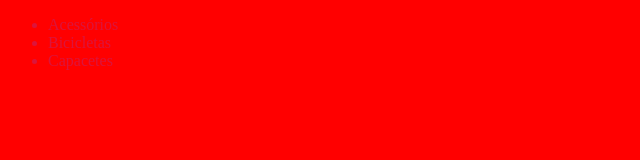
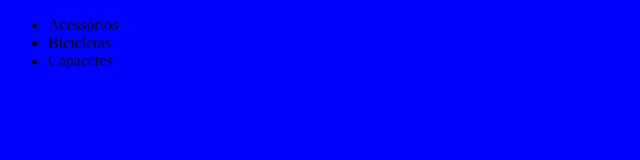
Before and after one commit to renatohub46/sitebikes, a plain HTML site: page index.html in a window 1280 px wide. Shown: the whole page, without its empty margins (0-640 px from the left). Drawn offline with Linux system fonts and the light colour scheme.

Commit message:
Add files via upload

```diff
--- a/style.css
+++ b/style.css
@@ -1,4 +1,3 @@
 body {
-    background-color: red;
-color: crimson;
+    background-color: blue;
 }
```
